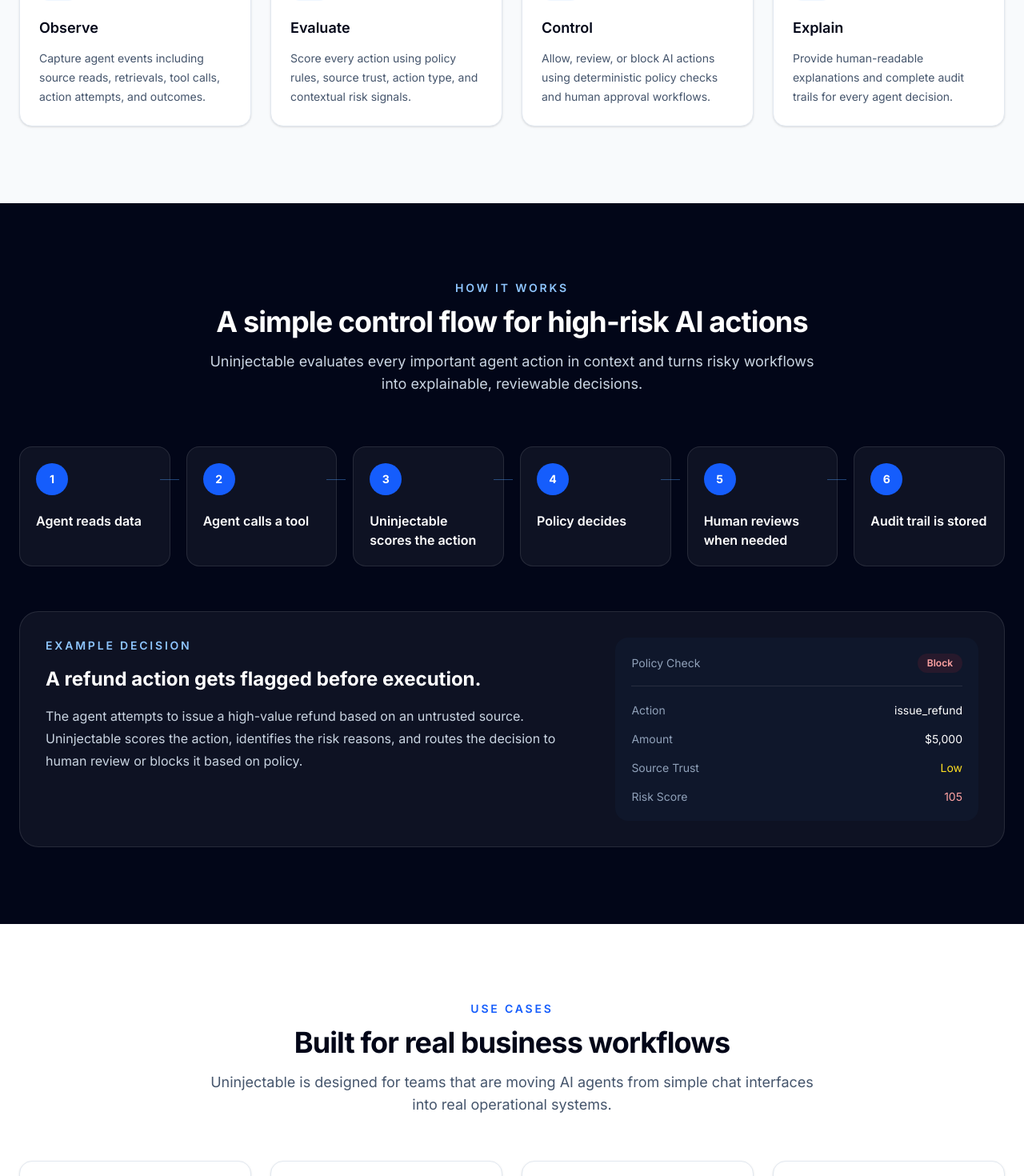
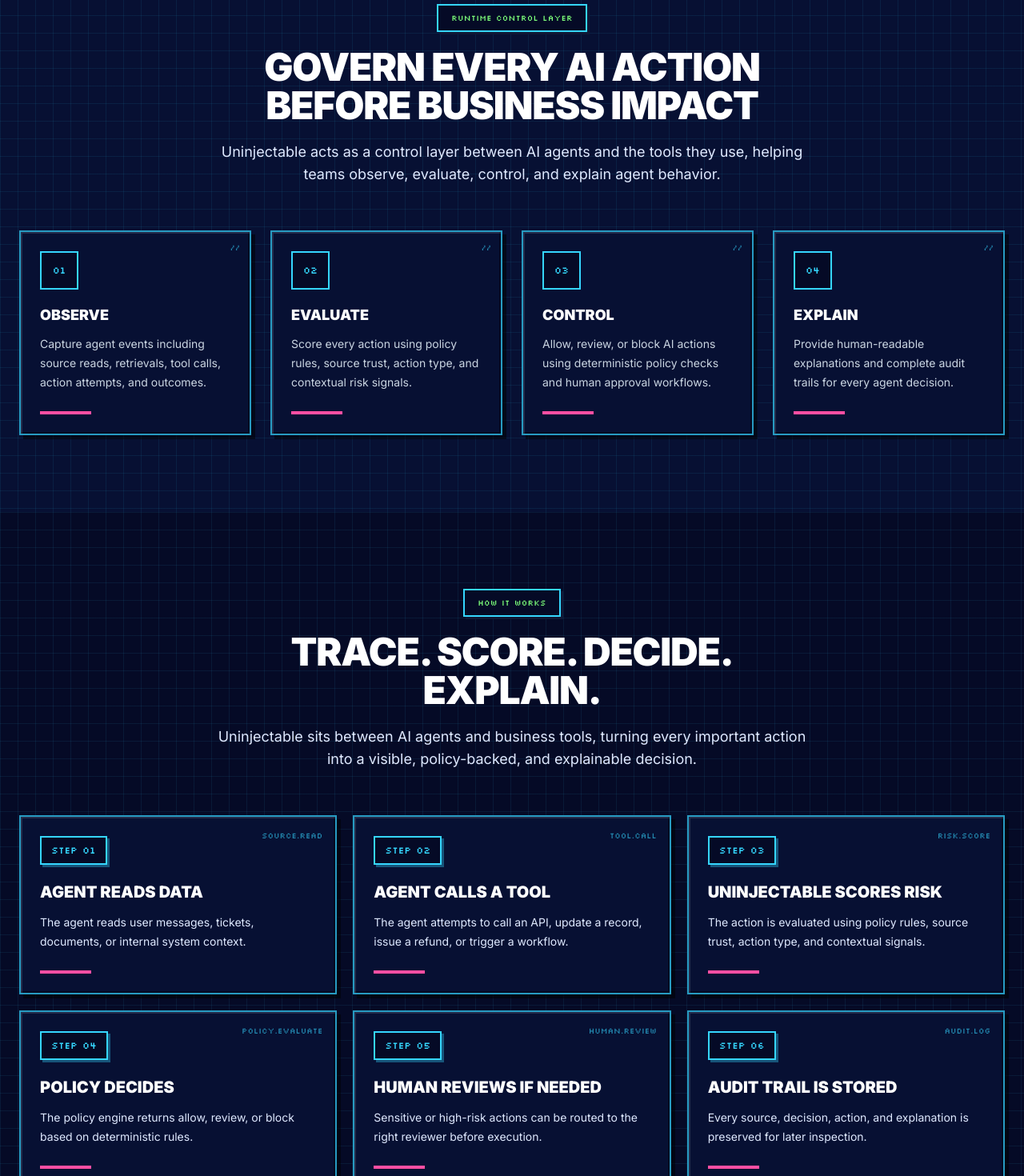
Before and after one commit to nilotin/uninjectable-website, a React (Vite) app: page / in a window 1280 px wide. Shown: the part 2115-3585 px from the top of the page at 80% size. Built offline with nearby package versions, Linux system fonts and the light colour scheme.

Commit message:
Update how it works retro workflow section

```diff
--- a/src/components/FeatureCard.tsx
+++ b/src/components/FeatureCard.tsx
@@ -15,22 +15,32 @@
 
   return (
     <div
-      className={`rounded-2xl border p-6 transition hover:-translate-y-1 ${
+      className={`group relative overflow-hidden p-6 transition hover:-translate-y-1 ${
         isDark
-          ? 'border-white/10 bg-white/5 shadow-2xl shadow-blue-950/20'
-          : 'border-slate-200 bg-white shadow-sm'
+          ? 'retro-panel-dark bg-[#071033] text-white'
+          : 'retro-panel bg-[#f8fbff] text-slate-950'
       }`}
     >
       <div
-        className={`mb-5 flex h-12 w-12 items-center justify-center rounded-xl text-lg ${
-          isDark ? 'bg-blue-500/10 text-blue-300' : 'bg-blue-50 text-blue-600'
+        className={`absolute right-3 top-3 font-pixel text-[10px] ${
+          isDark ? 'text-[#35d6ff]/60' : 'text-[#123cbe]/40'
+        }`}
+      >
+        //
+      </div>
+
+      <div
+        className={`mb-5 inline-flex h-12 min-w-12 items-center justify-center border-2 px-3 font-pixel text-xs ${
+          isDark
+            ? 'border-[#35d6ff] bg-[#050a26] text-[#35d6ff]'
+            : 'border-slate-950 bg-[#edf4ff] text-[#123cbe] shadow-[3px_3px_0_#101936]'
         }`}
       >
         {icon}
       </div>
 
       <h3
-        className={`text-lg font-semibold ${
+        className={`text-lg font-black uppercase leading-6 ${
           isDark ? 'text-white' : 'text-slate-950'
         }`}
       >
@@ -39,11 +49,17 @@
 
       <p
         className={`mt-3 text-sm leading-6 ${
-          isDark ? 'text-slate-300' : 'text-slate-600'
+          isDark ? 'text-slate-300' : 'text-slate-700'
         }`}
       >
         {description}
       </p>
+
+      <div
+        className={`mt-6 h-1 w-16 transition group-hover:w-24 ${
+          isDark ? 'bg-[#ff4fa3]' : 'bg-[#123cbe]'
+        }`}
+      />
     </div>
   )
 }
--- a/src/components/SectionHeader.tsx
+++ b/src/components/SectionHeader.tsx
@@ -16,17 +16,21 @@
   return (
     <div className="mx-auto max-w-3xl text-center">
       {eyebrow && (
-        <p
-          className={`mb-3 text-sm font-semibold uppercase tracking-[0.2em] ${
-            isDark ? 'text-blue-300' : 'text-blue-600'
+        <div
+          className={`mx-auto mb-5 inline-flex border-2 px-4 py-2 shadow-[3px_3px_0_#101936] ${
+            isDark
+              ? 'border-[#35d6ff] bg-[#050a26] text-[#7cff7a]'
+              : 'border-slate-950 bg-white text-[#123cbe]'
           }`}
         >
-          {eyebrow}
-        </p>
+          <p className="font-pixel text-[10px] uppercase tracking-wide">
+            {eyebrow}
+          </p>
+        </div>
       )}
 
       <h2
-        className={`text-3xl font-bold tracking-tight md:text-4xl ${
+        className={`text-3xl font-black uppercase tracking-tight md:text-5xl ${
           isDark ? 'text-white' : 'text-slate-950'
         }`}
       >
@@ -35,8 +39,8 @@
 
       {description && (
         <p
-          className={`mt-4 text-base leading-7 md:text-lg ${
-            isDark ? 'text-slate-300' : 'text-slate-600'
+          className={`mt-5 text-base leading-7 md:text-lg ${
+            isDark ? 'text-[#dfe9ff]' : 'text-slate-700'
           }`}
         >
           {description}
--- a/src/sections/Footer.tsx
+++ b/src/sections/Footer.tsx
@@ -1,73 +1,97 @@
 function Footer() {
   return (
-    <footer className="bg-slate-950 px-6 py-12 text-white">
-      <div className="mx-auto flex max-w-7xl flex-col gap-10 md:flex-row md:items-start md:justify-between">
+    <footer className="border-t-2 border-slate-950 bg-[#dfe9ff] text-slate-950">
+      <div className="mx-auto flex max-w-7xl flex-col gap-10 px-6 py-12 md:flex-row md:items-start md:justify-between">
         <div>
           <a href="#" className="flex items-center gap-3">
-            <div className="flex h-9 w-9 items-center justify-center rounded-xl border border-blue-400/40 bg-blue-500/10 text-blue-400">
-              U
+            <div className="retro-panel flex h-9 w-9 items-center justify-center bg-[#071033] text-[#35d6ff]">
+              <span className="font-pixel text-xs">U</span>
             </div>
 
-            <span className="text-lg font-bold">Uninjectable</span>
+            <span className="text-lg font-black uppercase">Uninjectable</span>
           </a>
 
-          <p className="mt-4 max-w-sm text-sm leading-6 text-slate-400">
+          <p className="mt-4 max-w-sm text-sm leading-6 text-slate-700">
             Runtime governance for AI agents. Monitor, risk-score, approve, or
             block AI actions before they impact your business.
+          </p>
+
+          <p className="font-pixel mt-4 text-[10px] text-[#123cbe]">
+            BEST VIEWED BY HUMANS AND AI AUDITORS
           </p>
         </div>
 
         <div className="grid gap-8 text-sm sm:grid-cols-3">
           <div>
-            <h4 className="font-semibold text-white">Product</h4>
+            <h4 className="font-pixel text-[10px] text-[#123cbe]">PRODUCT</h4>
 
-            <div className="mt-4 space-y-3 text-slate-400">
-              <a href="#product" className="block hover:text-white">
+            <div className="mt-4 space-y-3 text-slate-700">
+              <a href="#product" className="block hover:text-[#ff4fa3]">
                 Overview
               </a>
-              <a href="#use-cases" className="block hover:text-white">
+              <a href="#use-cases" className="block hover:text-[#ff4fa3]">
                 Use Cases
               </a>
-              <a href="#how-it-works" className="block hover:text-white">
+              <a href="#how-it-works" className="block hover:text-[#ff4fa3]">
                 How It Works
               </a>
             </div>
           </div>
 
           <div>
-            <h4 className="font-semibold text-white">Company</h4>
+            <h4 className="font-pixel text-[10px] text-[#123cbe]">COMPANY</h4>
 
-            <div className="mt-4 space-y-3 text-slate-400">
-              <a href="#team" className="block hover:text-white">
+            <div className="mt-4 space-y-3 text-slate-700">
+              <a href="#team" className="block hover:text-[#ff4fa3]">
                 Team
               </a>
-              <a href="#contact" className="block hover:text-white">
+              <a href="#contact" className="block hover:text-[#ff4fa3]">
                 Contact
               </a>
-              <a href="#deployment" className="block hover:text-white">
+              <a href="#deployment" className="block hover:text-[#ff4fa3]">
                 Deployment
               </a>
             </div>
           </div>
 
           <div>
-            <h4 className="font-semibold text-white">Contact</h4>
+            <h4 className="font-pixel text-[10px] text-[#123cbe]">CONTACT</h4>
 
-            <div className="mt-4 space-y-3 text-slate-400">
+            <div className="mt-4 space-y-3 text-slate-700">
               <a
                 href="mailto:hello@uninjectable.com"
-                className="block hover:text-white"
+                className="block hover:text-[#ff4fa3]"
               >
                 hello@uninjectable.com
               </a>
               <p>Türkiye / Global</p>
+              <p className="font-pixel text-[10px] text-[#7cff7a]">
+                SYSTEM ONLINE
+              </p>
             </div>
           </div>
         </div>
       </div>
 
-      <div className="mx-auto mt-10 max-w-7xl border-t border-white/10 pt-6 text-sm text-slate-500">
-        © 2026 Uninjectable. All rights reserved.
+      <div className="border-t-2 border-slate-950 bg-white px-6 py-4">
+        <div className="mx-auto flex max-w-7xl flex-col justify-between gap-3 text-xs text-slate-600 md:flex-row">
+          <p>© 2026 Uninjectable. All rights reserved.</p>
+
+          <div className="flex gap-4">
+            <a href="#" className="hover:text-[#ff4fa3]">
+              Privacy
+            </a>
+            <a href="#" className="hover:text-[#ff4fa3]">
+              Terms
+            </a>
+            <a href="#" className="hover:text-[#ff4fa3]">
+              Security
+            </a>
+            <a href="#" className="hover:text-[#ff4fa3]">
+              Status
+            </a>
+          </div>
+        </div>
       </div>
     </footer>
   )
--- a/src/sections/HowItWorks.tsx
+++ b/src/sections/HowItWorks.tsx
@@ -1,85 +1,263 @@
 import SectionHeader from '../components/SectionHeader'
-import { workflowSteps } from '../data/siteContent'
+
+const steps = [
+  {
+    number: '01',
+    title: 'Agent reads data',
+    description:
+      'The agent reads user messages, tickets, documents, or internal system context.',
+    tag: 'source.read',
+  },
+  {
+    number: '02',
+    title: 'Agent calls a tool',
+    description:
+      'The agent attempts to call an API, update a record, issue a refund, or trigger a workflow.',
+    tag: 'tool.call',
+  },
+  {
+    number: '03',
+    title: 'Uninjectable scores risk',
+    description:
+      'The action is evaluated using policy rules, source trust, action type, and contextual signals.',
+    tag: 'risk.score',
+  },
+  {
+    number: '04',
+    title: 'Policy decides',
+    description:
+      'The policy engine returns allow, review, or block based on deterministic rules.',
+    tag: 'policy.evaluate',
+  },
+  {
+    number: '05',
+    title: 'Human reviews if needed',
+    description:
+      'Sensitive or high-risk actions can be routed to the right reviewer before execution.',
+    tag: 'human.review',
+  },
+  {
+    number: '06',
+    title: 'Audit trail is stored',
+    description:
+      'Every source, decision, action, and explanation is preserved for later inspection.',
+    tag: 'audit.log',
+  },
+]
+
+const policySignals = [
+  {
+    label: 'Action',
+    value: 'issue_refund',
+  },
+  {
+    label: 'Amount',
+    value: '$5,000',
+  },
+  {
+    label: 'Source Trust',
+    value: 'Untrusted',
+  },
+  {
+    label: 'Policy',
+    value: 'block_high_risk_refund',
+  },
+  {
+    label: 'Risk Score',
+    value: '105',
+  },
+]
+
+const decisions = [
+  {
+    title: 'Allow',
+    description: 'Low-risk action within policy.',
+    color: 'border-[#7cff7a] text-[#7cff7a]',
+    action: 'AUTO PROCEED',
+  },
+  {
+    title: 'Review',
+    description: 'Requires human approval.',
+    color: 'border-[#ffd84d] text-[#ffd84d]',
+    action: 'SEND TO REVIEW',
+  },
+  {
+    title: 'Block',
+    description: 'High-risk action blocked by policy.',
+    color: 'border-[#ff4d57] text-[#ff4d57]',
+    action: 'ACTION BLOCKED',
+  },
+]
 
 function HowItWorks() {
   return (
-    <section id="how-it-works" className="bg-slate-950 px-6 py-24 scroll-mt-24">
+    <section
+      id="how-it-works"
+      className="dark-pixel-grid bg-[#050a26] px-6 py-24 scroll-mt-24"
+    >
       <div className="mx-auto max-w-7xl">
         <SectionHeader
           eyebrow="How it works"
-          title="A simple control flow for high-risk AI actions"
-          description="Uninjectable evaluates every important agent action in context and turns risky workflows into explainable, reviewable decisions."
+          title="Trace. Score. Decide. Explain."
+          description="Uninjectable sits between AI agents and business tools, turning every important action into a visible, policy-backed, and explainable decision."
           variant="dark"
         />
 
-        <div className="mt-16 grid gap-5 md:grid-cols-2 lg:grid-cols-6">
-          {workflowSteps.map((step, index) => (
+        <div className="mt-14 grid gap-5 md:grid-cols-2 lg:grid-cols-3">
+          {steps.map((step) => (
             <div
-              key={step}
-              className="relative rounded-2xl border border-white/10 bg-white/5 p-5"
+              key={step.number}
+              className="retro-panel-dark relative overflow-hidden bg-[#071033] p-6"
             >
-              <div className="mb-5 flex h-10 w-10 items-center justify-center rounded-full bg-blue-600 text-sm font-bold text-white">
-                {index + 1}
+              <div className="absolute right-4 top-4 font-pixel text-[10px] text-[#35d6ff]/60">
+                {step.tag}
               </div>
 
-              <h3 className="text-base font-semibold leading-6 text-white">
-                {step}
+              <div className="mb-5 inline-flex border-2 border-[#35d6ff] bg-[#050a26] px-3 py-2 shadow-[3px_3px_0_rgba(53,214,255,0.35)]">
+                <span className="font-pixel text-xs text-[#35d6ff]">
+                  STEP {step.number}
+                </span>
+              </div>
+
+              <h3 className="text-xl font-black uppercase text-white">
+                {step.title}
               </h3>
 
-              {index !== workflowSteps.length - 1 && (
-                <div className="absolute -right-3 top-10 hidden h-px w-6 bg-blue-400/40 lg:block" />
-              )}
+              <p className="mt-3 text-sm leading-6 text-[#dfe9ff]">
+                {step.description}
+              </p>
+
+              <div className="mt-6 h-1 w-16 bg-[#ff4fa3]" />
             </div>
           ))}
         </div>
 
-        <div className="mt-14 rounded-3xl border border-white/10 bg-white/5 p-6 md:p-8">
-          <div className="grid gap-8 lg:grid-cols-[1.2fr_0.8fr]">
+        <div className="retro-panel-dark scanline mt-20 overflow-hidden bg-[#071033] text-white">
+          <div className="retro-window-bar flex items-center justify-between px-4 py-2">
+            <span className="font-pixel text-xs">EXAMPLE INCIDENT FLOW</span>
+            <span className="font-pixel text-[10px] text-[#7cff7a]">
+              LIVE POLICY CHECK
+            </span>
+          </div>
+
+          <div className="grid gap-8 p-6 md:p-8 lg:grid-cols-[1fr_0.85fr]">
             <div>
-              <p className="text-sm font-semibold uppercase tracking-[0.2em] text-blue-300">
-                Example decision
-              </p>
+              <div className="retro-panel bg-[#f8fbff] p-5 text-slate-950">
+                <div className="mb-5 flex items-center justify-between border-b-2 border-slate-950 pb-3">
+                  <p className="font-pixel text-xs text-[#123cbe]">
+                    AGENT INCIDENT REPORT
+                  </p>
 
-              <h3 className="mt-4 text-2xl font-bold text-white">
-                A refund action gets flagged before execution.
-              </h3>
+                  <span className="font-pixel bg-[#ff4d57] px-2 py-1 text-[10px] text-white">
+                    BLOCKED
+                  </span>
+                </div>
 
-              <p className="mt-4 leading-7 text-slate-300">
-                The agent attempts to issue a high-value refund based on an
-                untrusted source. Uninjectable scores the action, identifies the
-                risk reasons, and routes the decision to human review or blocks
-                it based on policy.
-              </p>
+                <h3 className="text-3xl font-black uppercase leading-tight">
+                  A refund action gets stopped before execution.
+                </h3>
+
+                <p className="mt-4 leading-7 text-slate-700">
+                  The agent attempts to issue a high-value refund based on an
+                  untrusted customer message. Uninjectable detects the risky
+                  chain, evaluates the policy, and blocks the action before it
+                  reaches the CRM.
+                </p>
+
+                <div className="mt-6 grid gap-3 sm:grid-cols-5">
+                  {[
+                    'Untrusted Source',
+                    'Refund Policy Retrieved',
+                    'CRM Tool Called',
+                    'Risk Evaluated',
+                    'Decision: Block',
+                  ].map((item, index) => (
+                    <div key={item} className="relative">
+                      <div className="border-2 border-[#123cbe] bg-white p-3 text-center shadow-[3px_3px_0_#101936]">
+                        <p className="font-pixel text-[9px] leading-4 text-slate-950">
+                          {item}
+                        </p>
+                      </div>
+
+                      {index !== 4 && (
+                        <div className="absolute -right-3 top-1/2 hidden h-[2px] w-6 bg-slate-950 sm:block" />
+                      )}
+                    </div>
+                  ))}
+                </div>
+              </div>
+
+              <div className="mt-6 grid gap-4 md:grid-cols-3">
+                {decisions.map((decision) => (
+                  <div
+                    key={decision.title}
+                    className={`border-2 bg-[#050a26] p-5 text-center ${decision.color}`}
+                  >
+                    <p className="font-pixel text-sm">{decision.title}</p>
+
+                    <p className="mt-2 min-h-10 text-xs leading-5 text-slate-300">
+                      {decision.description}
+                    </p>
+
+                    <p className="font-pixel mt-4 text-[10px]">
+                      {decision.action}
+                    </p>
+                  </div>
+                ))}
+              </div>
             </div>
 
-            <div className="rounded-2xl bg-slate-900 p-5">
-              <div className="flex items-center justify-between border-b border-white/10 pb-4">
-                <span className="text-sm text-slate-400">Policy Check</span>
-                <span className="rounded-full bg-red-500/10 px-3 py-1 text-xs font-semibold text-red-300">
-                  Block
+            <div className="retro-panel bg-white p-5 text-slate-950">
+              <div className="mb-5 flex items-center justify-between border-b-2 border-slate-950 pb-3">
+                <p className="font-pixel text-xs text-[#ff4fa3]">
+                  POLICY CHECK
+                </p>
+
+                <span className="border-2 border-[#ff4d57] bg-[#ff4d57]/10 px-2 py-1 font-pixel text-[10px] text-[#ff4d57]">
+                  BLOCK
                 </span>
               </div>
 
-              <div className="mt-5 space-y-4 text-sm">
-                <div className="flex justify-between gap-4">
-                  <span className="text-slate-400">Action</span>
-                  <span className="text-white">issue_refund</span>
-                </div>
+              <div className="space-y-4">
+                {policySignals.map((signal) => (
+                  <div
+                    key={signal.label}
+                    className="flex items-center justify-between gap-4 border-b border-slate-200 pb-3 last:border-b-0"
+                  >
+                    <span className="font-pixel text-[10px] text-[#123cbe]">
+                      {signal.label}
+                    </span>
 
-                <div className="flex justify-between gap-4">
-                  <span className="text-slate-400">Amount</span>
-                  <span className="text-white">$5,000</span>
-                </div>
+                    <span className="font-mono text-sm font-bold text-slate-800">
+                      {signal.value}
+                    </span>
+                  </div>
+                ))}
+              </div>
 
-                <div className="flex justify-between gap-4">
-                  <span className="text-slate-400">Source Trust</span>
-                  <span className="text-yellow-300">Low</span>
-                </div>
+              <div className="mt-6 border-2 border-[#ff4d57] bg-[#ff4d57]/10 p-4">
+                <p className="font-pixel text-xs text-[#ff4d57]">REASON</p>
 
-                <div className="flex justify-between gap-4">
-                  <span className="text-slate-400">Risk Score</span>
-                  <span className="text-red-300">105</span>
-                </div>
+                <p className="mt-2 text-sm leading-6 text-slate-700">
+                  Untrusted source attempted to trigger a high-value financial
+                  action over the approved policy limit.
+                </p>
+              </div>
+
+              <div className="mt-5 border-2 border-slate-950 bg-[#071033] p-4 text-white">
+                <p className="font-pixel text-xs text-[#7cff7a]">
+                  AUDIT TRAIL STORED
+                </p>
+
+                <p className="mt-2 font-mono text-xs leading-6 text-[#dfe9ff]">
+                  trace_id: trc_8f3a...7c2e
+                  <br />
+                  actor: support_agent_01
+                  <br />
+                  decision: BLOCK
+                  <br />
+                  status: logged
+                </p>
               </div>
             </div>
           </div>
--- a/src/sections/SolutionSection.tsx
+++ b/src/sections/SolutionSection.tsx
@@ -4,12 +4,16 @@
 
 function SolutionSection() {
   return (
-    <section id="product" className="bg-slate-50 px-6 py-24 scroll-mt-24">
+    <section
+      id="product"
+      className="dark-pixel-grid bg-[#071033] px-6 py-24 scroll-mt-24"
+    >
       <div className="mx-auto max-w-7xl">
         <SectionHeader
-          eyebrow="The solution"
-          title="Govern every AI action before it reaches your business"
-          description="Uninjectable acts as a runtime control layer between AI agents and the tools they use, helping teams observe, evaluate, control, and explain agent behavior."
+          eyebrow="Runtime control layer"
+          title="Govern every AI action before business impact"
+          description="Uninjectable acts as a control layer between AI agents and the tools they use, helping teams observe, evaluate, control, and explain agent behavior."
+          variant="dark"
         />
 
         <div className="mt-14 grid gap-6 md:grid-cols-2 lg:grid-cols-4">
@@ -19,6 +23,7 @@
               title={capability.title}
               description={capability.description}
               icon={capability.icon}
+              variant="dark"
             />
           ))}
         </div>
--- a/src/sections/UseCases.tsx
+++ b/src/sections/UseCases.tsx
@@ -4,12 +4,15 @@
 
 function UseCases() {
   return (
-    <section id="use-cases" className="bg-white px-6 py-24 scroll-mt-24">
+    <section
+      id="use-cases"
+      className="pixel-grid bg-[#f8fbff] px-6 py-24 scroll-mt-24"
+    >
       <div className="mx-auto max-w-7xl">
         <SectionHeader
-          eyebrow="Use cases"
-          title="Built for real business workflows"
-          description="Uninjectable is designed for teams that are moving AI agents from simple chat interfaces into real operational systems."
+          eyebrow="Built for real-world AI"
+          title="Protect workflows where AI agents touch business systems"
+          description="Uninjectable is designed for teams moving AI agents from simple chat interfaces into real operational environments."
         />
 
         <div className="mt-14 grid gap-6 md:grid-cols-2 lg:grid-cols-4">
```
Also changed, not shown: src/sections/CTA.tsx (+21 -9 lines), src/sections/Deployment.tsx (+27 -15 lines), src/sections/ProblemSection.tsx (+20 -2 lines), src/sections/Team.tsx (+17 -8 lines).
